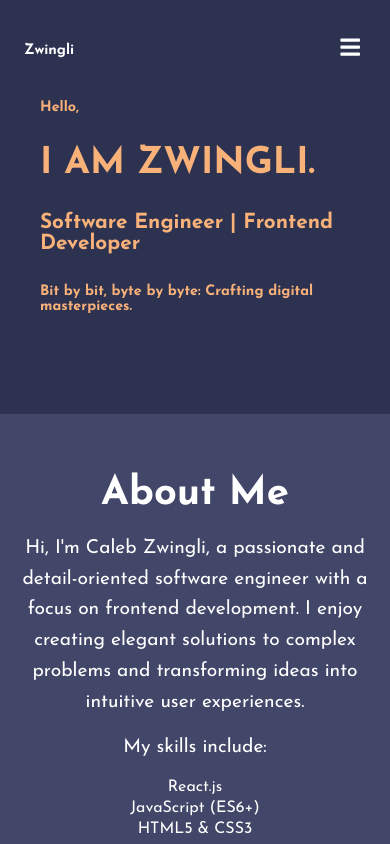
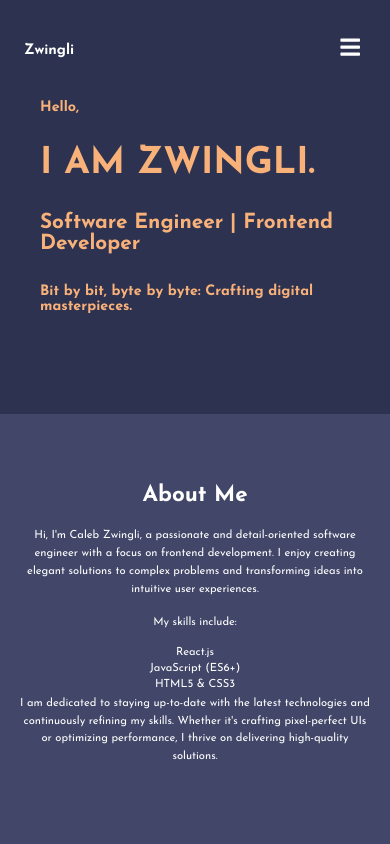
Before and after one commit to ZwingliCaleb/portfolio, a React (Create React App) app: page / in a window 390 px wide. Built offline with nearby package versions, Linux system fonts and the light colour scheme.

Commit message:
fix my About me section responsiveness

```diff
--- a/src/components/About/About.scss
+++ b/src/components/About/About.scss
@@ -7,7 +7,7 @@
     justify-content: center;
     color: white;
     width: 100vw;
-    padding: 60px 0 60px 0;
+    padding: 60px 0;
   }
 
   .about-content {
@@ -33,7 +33,27 @@
 
     li {
           margin-bottom: 5px;
+          font-size: 1rem;
+    }
+  }
+
+  @media only screen and (max-width: 768px) {
+    .about-container {
+      padding: 70px 20px;
     }
 
+    .about-content {
+      h2 {
+        font-size: 1.4rem;
+      }
 
+      p {
+        font-size: 0.7rem;
+        max-width: 400px;
+      }
+
+      li {
+        font-size: 0.7rem;
+      }
+    }
   }
```
